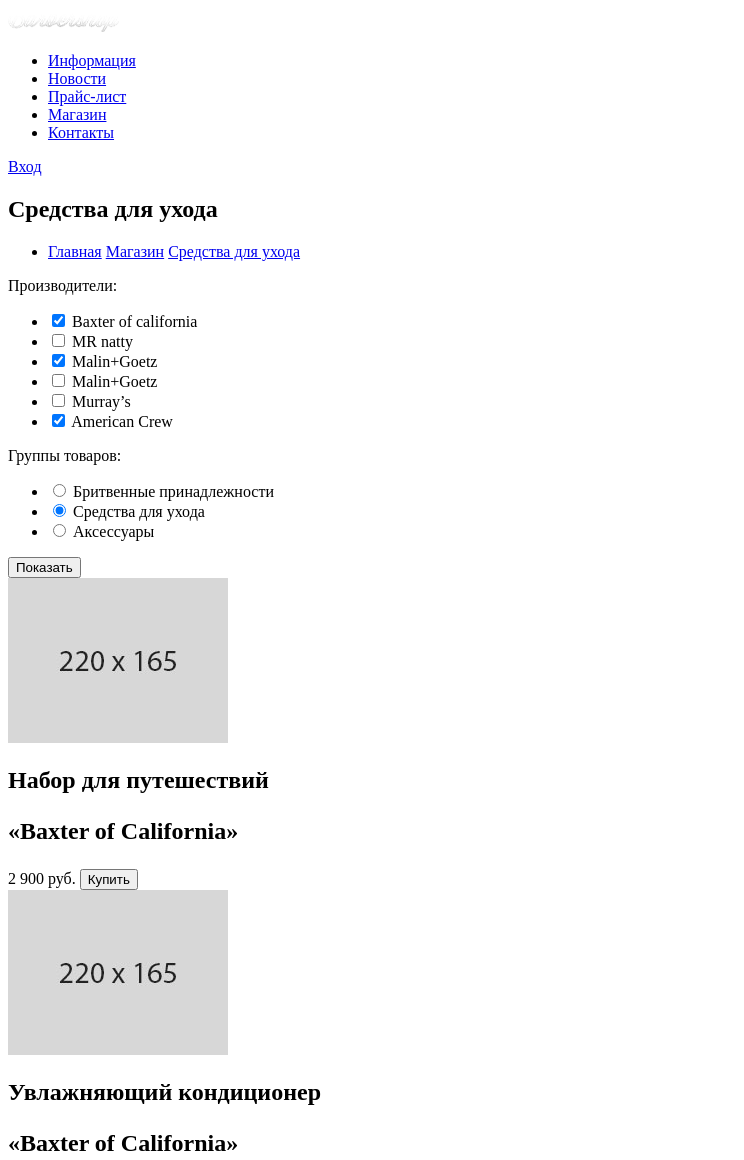
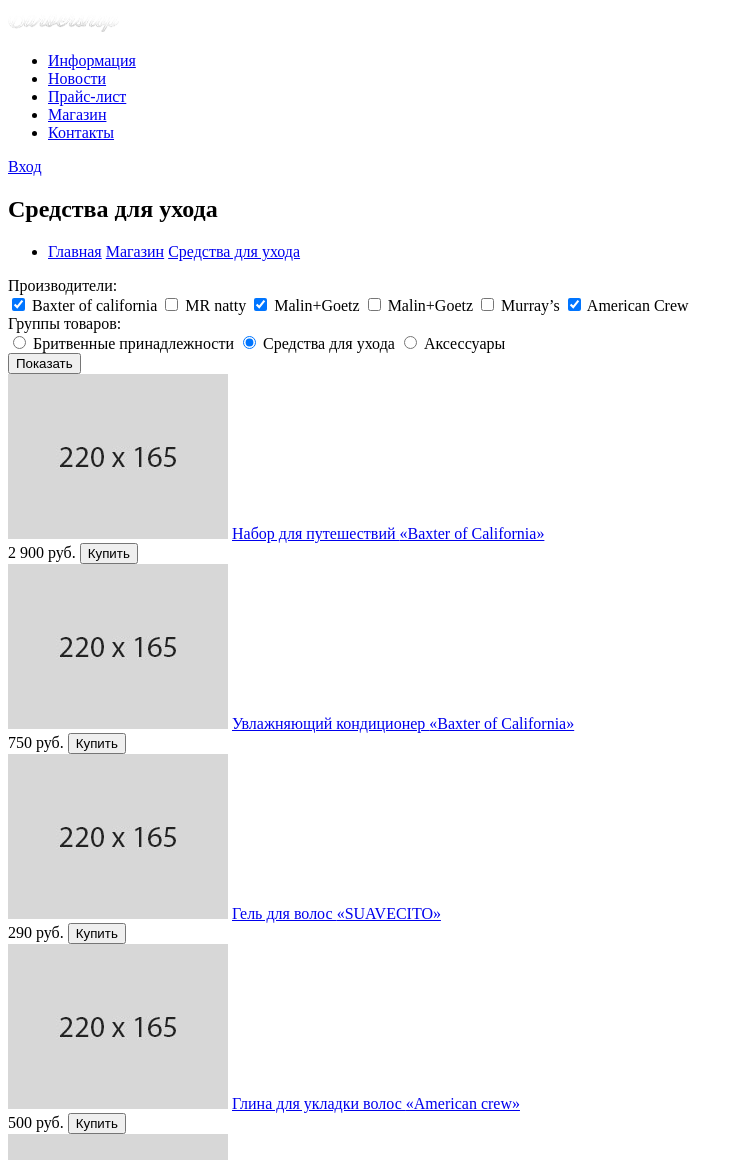
Before and after one commit to Detkovskiy/210992-barbershop, a plain HTML site: page catalog.html in a window 1280 px wide. Shown: the top 1160 px of the page, without its empty margins (0-744 px from the left). Drawn offline with Linux system fonts and the light colour scheme.

Commit message:
исправил: -фильтр -тег названия товаров в каталоге

```diff
--- a/catalog.html
+++ b/catalog.html
@@ -2,14 +2,16 @@
 <html lang="ru">
   <head>
     <meta charset="utf-8">
-    <title>Барбершоп «Бородинский»</title>
+    <title>Средства для ухода</title>
     <link rel="stylesheet" type="text/css" href="css/style.css">
   </head>
   <body>
     <header class="main-header">
       <div class="container">
         <div class="logo">
+          <a href="index.html">
             <img src="img/logo.png" width="111;" height="24;" alt="Барбершоп «Бородинский»">
+          </a>
         </div>
         <nav class="main-navigation">
           <ul>
@@ -23,7 +25,7 @@
               <a href="#">Прайс-лист</a>
             </li>
             <li>
-              <a class="active" href="#">Магазин</a>
+              <a class="active" href="catalog.html">Магазин</a>
             </li>
             <li>
               <a href="#">Контакты</a>
@@ -49,47 +51,36 @@
         </div>
         <div class="filter">
           <span>Производители:</span>
-          <ul class="filter-list">
-            <li>
-              <input id="check1" type="checkbox" name="check" checked>
+          <form class="filter-form" action="#" method="post">
+            <input id="check1" type="checkbox" name="breeder" checked>
             <label for="check1">Baxter of california</label>
-            </li>
-            <li>
-              <input id="check2" type="checkbox" name="check">
+
+            <input id="check2" type="checkbox" name="breeder">
             <label for="check2">MR natty</label>
-            </li>
-            <li>
-              <input id="check3" type="checkbox" name="check" checked>
+
+            <input id="check3" type="checkbox" name="breeder" checked>
             <label for="check3">Malin+Goetz</label>
-            </li>
-            <li>
-              <input id="check4" type="checkbox" name="check">
+
+            <input id="check4" type="checkbox" name="breeder">
             <label for="check4">Malin+Goetz</label>
-            </li>
-            <li>
-              <input id="check5" type="checkbox" name="check">
+
+            <input id="check5" type="checkbox" name="breeder">
             <label for="check5">Murray’s</label>
-            </li>
-            <li>
-              <input id="check6" type="checkbox" name="check" checked>
+
+            <input id="check6" type="checkbox" name="breeder" checked>
             <label for="check6">American Crew</label>
-            </li>
-          </ul>
+          </form>
           <span>Группы товаров:</span>
-          <ul class="filter-list">
-            <li>
-              <input id="check7" type="radio" name="radio">
+          <form class="filter-form" action="#" method="post">
+            <input id="check7" type="radio" name="products">
             <label for="check7">Бритвенные  принадлежности</label>
-            </li>
-            <li>
-              <input id="check8" type="radio" name="radio" checked>
+
+            <input id="check8" type="radio" name="products" checked>
             <label for="check8">Средства для ухода</label>
-            </li>
-            <li>
-              <input id="check9" type="radio" name="radio">
+
+            <input id="check9" type="radio" name="products">
             <label for="check9">Аксессуары</label>
-            </li>
-          </ul>
+          </form>
           <button class="btn filter">Показать</button>
         </div>
         <div class="item-grid">
@@ -97,7 +88,7 @@
             <article>
               <div class="item">
                 <img src="img/catalog/item-1.jpg" width="220" height="165" alt="Набор для путешествий">
-                <h2 class="item-name">Набор для путешествий <p class="item-name">«Baxter of California»</p></h2>
+                <a class="item-name" href="catalog-item.html">Набор для путешествий <span class="item-name">«Baxter of California»</span></a>
                 <div class="item-price">
                   <span class="price">2 900 руб.</span>
                   <button class="btn buy">Купить</button>
@@ -107,7 +98,7 @@
             <article>
               <div class="item">
                 <img src="img/catalog/item-2.jpg" width="220" height="165" alt="Увлажняющий кондиционер">
-                <h2 class="item-name">Увлажняющий кондиционер  <p class="item-name">«Baxter of California»</p></h2>
+                <a class="item-name" href="#">Увлажняющий кондиционер  <span class="item-name">«Baxter of California»</span></a>
                 <div class="item-price">
                   <span class="price">750 руб.</span>
                   <button class="btn buy">Купить</button>
@@ -117,7 +108,7 @@
             <article>
               <div class="item">
                 <img src="img/catalog/item-3.jpg" width="220" height="165" alt="Гель для волос">
-                <h2 class="item-name">Гель для волос <p class="item-name">«SUAVECITO»</p></h2>
+                <a class="item-name" href="#">Гель для волос <span class="item-name">«SUAVECITO»</span></a>
                 <div class="item-price">
                   <span class="price">290 руб.</span>
                   <button class="btn buy">Купить</button>
@@ -127,7 +118,7 @@
             <article>
               <div class="item">
                 <img src="img/catalog/item-4.jpg" width="220" height="165" alt="Глина для укладки волос">
-                <h2 class="item-name">Глина для укладки волос  <p class="item-name">«American crew»</p></h2>
+                <a class="item-name" href="#">Глина для укладки волос  <span class="item-name">«American crew»</span></a>
                 <div class="item-price">
                   <span class="price">500 руб.</span>
                   <button class="btn buy">Купить</button>
@@ -137,7 +128,7 @@
             <article>
               <div class="item">
                 <img src="img/catalog/item-5.jpg" width="220" height="165" alt="Гель для волос">
-                <h2 class="item-name">Гель для волос <p class="item-name">«AMERICAN CREW»</p></h2>
+                <a class="item-name" href="#">Гель для волос <span class="item-name">«AMERICAN CREW»</span></a>
                 <div class="item-price">
                   <span class="price">300 руб.</span>
                   <button class="btn buy">Купить</button>
@@ -147,7 +138,7 @@
             <article>
               <div class="item">
                 <img src="img/catalog/item-6.jpg" width="220" height="165" alt="Набор для бритья">
-                <h2 class="item-name">Набор для бритья <p class="item-name">«Baxter of California»</p></h2>
+                <a class="item-name" href="#">Набор для бритья <span class="item-name">«Baxter of California»</span></a>
                 <div class="item-price">
                   <span class="price">3 900 руб.</span>
                   <button class="btn buy">Купить</button>
```
Also changed, not shown: catalog-item.html (+5 -3 lines). Lines whose indentation alone changed are shown as unchanged.
